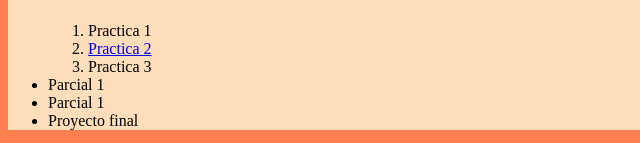
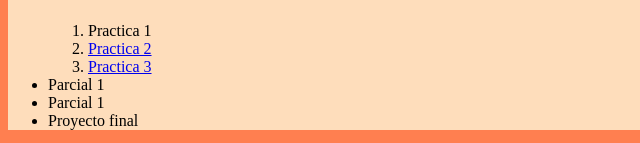
Before and after one commit to Oliver-AMR/Portafolio-, a plain HTML site: page index.html in a window 1280 px wide. Shown: the part 1368-1511 px from the top of the page, 0-640 px from the left. Drawn offline with Linux system fonts and the light colour scheme.

Commit message:
Add files via upload

```diff
--- a/index.html
+++ b/index.html
@@ -129,7 +129,7 @@ Desarrollado por Oliver Mijangos
 				<ol>
 					<li>Practica 1</li>
 					<li><a href="Practica 2 Tablas.html">Practica 2</a></li>
-					<li>Practica 3</li>
+					<li><a href="Practica 3 Iframe.html">Practica 3</a></li>
 				</ol>
 			</li>
 			<li>Parcial 1</li>
```
